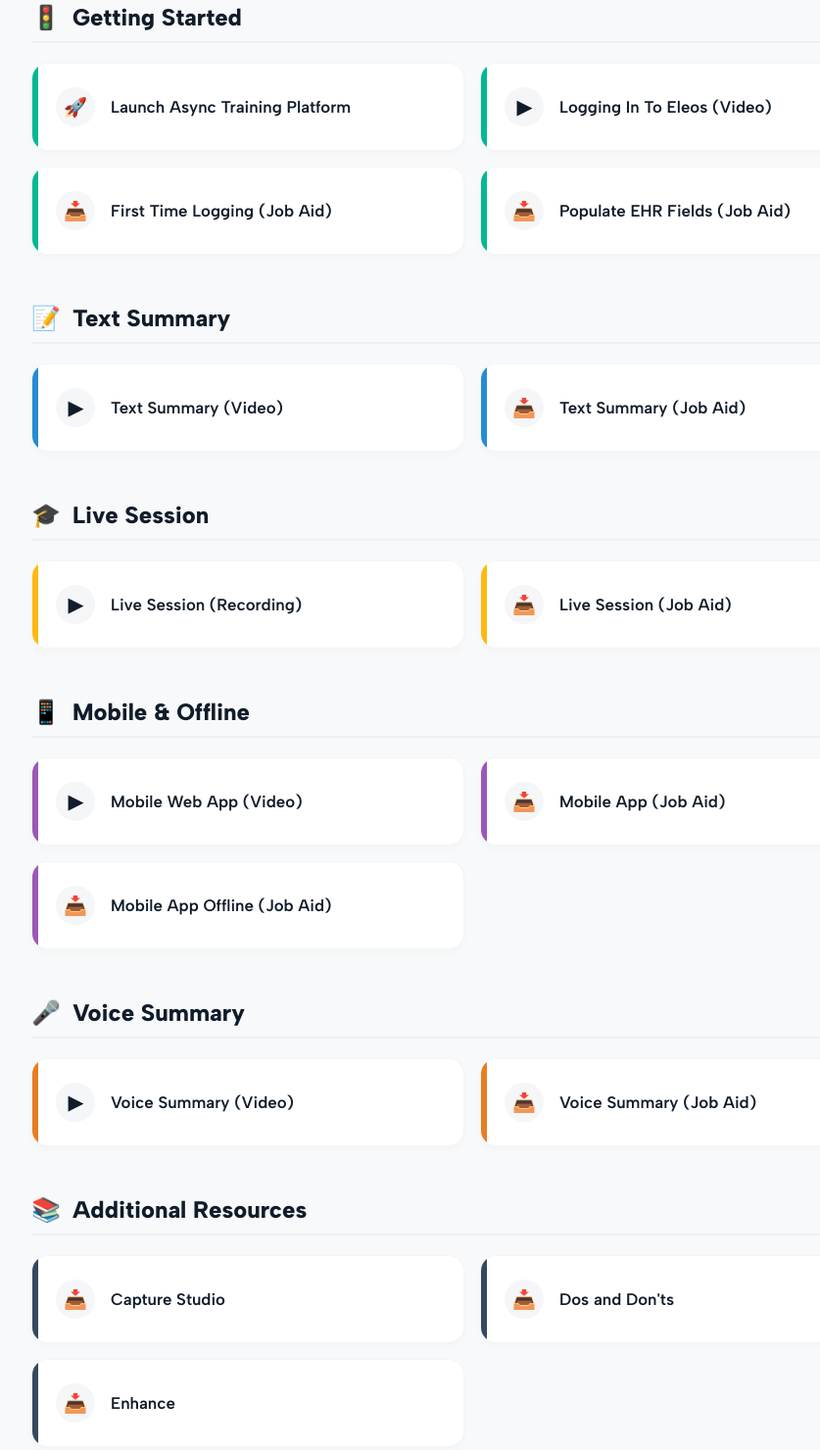
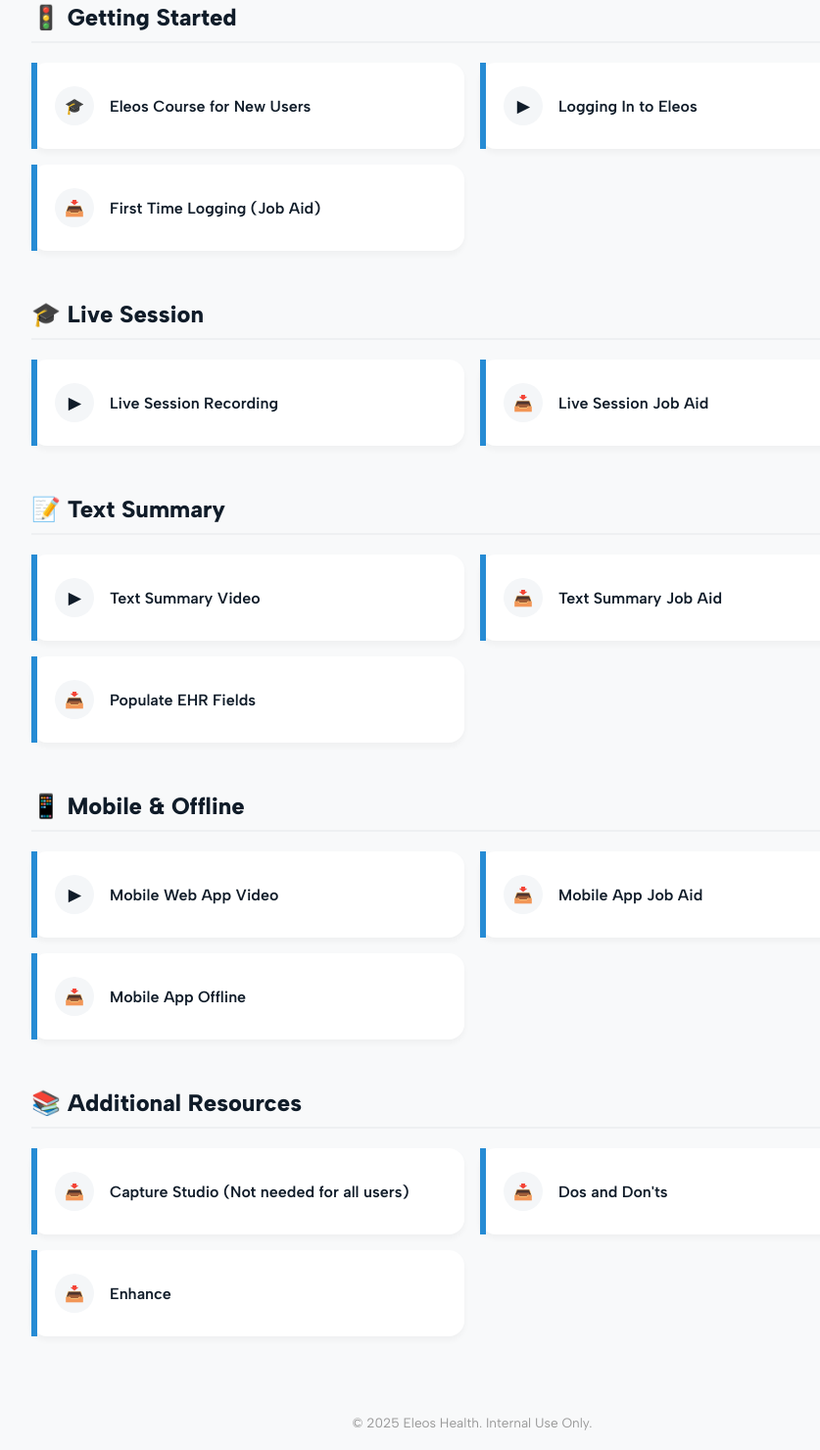
Before and after one commit to royl-wq/Eleos-learning-, a plain HTML site: page index.html in a window 1280 px wide. Shown: the part 148-1628 px from the top of the page at 98% size, without its empty margins (158-995 px from the left). Drawn offline with Linux system fonts and the light colour scheme.

Commit message:
Update index.html

```diff
--- a/index.html
+++ b/index.html
@@ -23,7 +23,6 @@
             color: var(--brand-navy);
             margin: 0;
             padding: 0;
-            -webkit-font-smoothing: antialiased;
         }
 
         header {
@@ -35,17 +34,11 @@
             border-bottom: 1px solid #e1e4e8;
             box-shadow: 0 2px 15px rgba(0,0,0,0.03);
             flex-wrap: wrap;
-            gap: 12px;
         }
 
         .logo-img {
             max-height: 60px;
-            height: auto;
-            width: auto;
-            max-width: 100%;
-            display: block;
             object-fit: contain;
-            flex-shrink: 0;
         }
 
         .header-title {
@@ -75,7 +68,6 @@
             padding-bottom: 10px;
             border-bottom: 2px solid #eef0f2;
             display: flex;
-            align-items: center;
             gap: 12px;
         }
 
@@ -92,20 +84,16 @@
         }
 
         .card {
-            background: white;
+            background: #fff;
             padding: 24px;
             border-radius: 16px;
             text-decoration: none;
             color: var(--brand-navy);
             font-weight: 600;
-            font-size: 1.05rem;
-            box-shadow: 0 4px 6px rgba(0,0,0,0.02);
-            border: 1px solid rgba(0,0,0,0.04);
+            box-shadow: 0 4px 6px rgba(0,0,0,0.04);
             display: flex;
             align-items: center;
-            transition: all 0.2s ease;
             position: relative;
-            overflow: hidden;
         }
 
         .card::before {
@@ -116,43 +104,22 @@
             bottom: 0;
             width: 6px;
             background-color: var(--brand-blue);
-            transition: background-color 0.2s;
-        }
-
-        .card:hover {
-            transform: translateY(-4px);
-            box-shadow: 0 12px 24px rgba(0,0,0,0.08);
-        }
-
-        .card:hover::before {
-            background-color: var(--brand-gold);
         }
 
         .icon-box {
             width: 40px;
             height: 40px;
             border-radius: 50%;
-            background-color: #f4f6f8;
+            background: #f4f6f8;
             display: flex;
             align-items: center;
             justify-content: center;
             margin-right: 16px;
-            font-size: 1.2rem;
-            flex-shrink: 0;
         }
-
-        /* Optional: slight color accents per section type */
-        .getting-started .card::before { background-color: #00B894; }
-        .text-summary .card::before   { background-color: #268BD4; }
-        .live-session .card::before   { background-color: #FDB913; }
-        .mobile-offline .card::before { background-color: #9B59B6; }
-        .voice-summary .card::before  { background-color: #E67E22; }
-        .extra-resources .card::before{ background-color: #34495E; }
 
         footer {
             text-align: center;
-            margin-top: 80px;
-            margin-bottom: 50px;
+            margin: 80px 0 50px;
             color: #999;
             font-size: 0.85rem;
         }
@@ -170,94 +137,81 @@
 <div class="container">
 
     <!-- GETTING STARTED -->
-        <h2><span>🚦</span> Getting Started</h2>
-        <div class="link-grid getting-started">
+    <h2>🚦 Getting Started</h2>
+    <div class="link-grid">
         <a href="https://share.articulate.com/kzuhFnQlYl-K2i3LuS2fl" target="_blank" class="card">
-                <div class="icon-box">🚀</div>
-                Launch Async Training Platform
+            <div class="icon-box">🎓</div>
+            Eleos Course for New Users
         </a>
         <a href="https://youtu.be/Sr-88cqweLg" target="_blank" class="card">
             <div class="icon-box">▶</div>
-                Logging In To Eleos (Video)
+            Logging In to Eleos
         </a>
-            <a href="https://drive.google.com/file/d/14zAJFPr5tlMSuINkKGPFKmq_YLhxI4z2/view?usp=drive_link" target="_blank" class="card">
+        <a href="https://drive.google.com/file/d/14zAJFPr5tlMSuINkKGPFKmq_YLhxI4z2/view" target="_blank" class="card">
             <div class="icon-box">📥</div>
             First Time Logging (Job Aid)
         </a>
-            <a href="https://drive.google.com/file/d/1O_058t5fTfUT7JDXOVbnbUrz_R2SyloW/view?usp=drive_link" target="_blank" class="card">
+    </div>
+
+    <!-- LIVE SESSION -->
+    <h2>🎓 Live Session</h2>
+    <div class="link-grid">
+        <a href="http://youtube.com/watch?v=myaTx9wxUBQ&feature=youtu.be" target="_blank" class="card">
+            <div class="icon-box">▶</div>
+            Live Session Recording
+        </a>
+        <a href="https://drive.google.com/file/d/1fSVrtUtAJIVlQe7zWvGOkQuU7OFPQ-cF/view" target="_blank" class="card">
             <div class="icon-box">📥</div>
-                Populate EHR Fields (Job Aid)
+            Live Session Job Aid
         </a>
     </div>
 
     <!-- TEXT SUMMARY -->
-        <h2><span>📝</span> Text Summary</h2>
-        <div class="link-grid text-summary">
+    <h2>📝 Text Summary</h2>
+    <div class="link-grid">
         <a href="https://youtu.be/OOfmBVevGGM" target="_blank" class="card">
             <div class="icon-box">▶</div>
-                Text Summary (Video)
+            Text Summary Video
         </a>
-            <a href="https://drive.google.com/file/d/1RdK7Ub0SSNupx5qStTM84shl51uo4c4q/view?usp=drive_link" target="_blank" class="card">
+        <a href="https://drive.google.com/file/d/1RdK7Ub0SSNupx5qStTM84shl51uo4c4q/view" target="_blank" class="card">
             <div class="icon-box">📥</div>
-                Text Summary (Job Aid)
+            Text Summary Job Aid
         </a>
-        </div>
-
-        <!-- LIVE SESSION -->
-        <h2><span>🎓</span> Live Session</h2>
-        <div class="link-grid live-session">
-            <a href="http://youtube.com/watch?v=myaTx9wxUBQ&feature=youtu.be" target="_blank" class="card">
-                <div class="icon-box">▶</div>
-                Live Session (Recording)
-            </a>
-            <a href="https://drive.google.com/file/d/1fSVrtUtAJIVlQe7zWvGOkQuU7OFPQ-cF/view?usp=drive_link" target="_blank" class="card">
+        <a href="https://drive.google.com/file/d/1O_058t5fTfUT7JDXOVbnbUrz_R2SyloW/view" target="_blank" class="card">
             <div class="icon-box">📥</div>
-                Live Session (Job Aid)
+            Populate EHR Fields
         </a>
     </div>
 
     <!-- MOBILE & OFFLINE -->
-        <h2><span>📱</span> Mobile & Offline</h2>
-        <div class="link-grid mobile-offline">
+    <h2>📱 Mobile & Offline</h2>
+    <div class="link-grid">
         <a href="https://youtu.be/V1gj5CezbY8" target="_blank" class="card">
             <div class="icon-box">▶</div>
-                Mobile Web App (Video)
+            Mobile Web App Video
         </a>
-            <a href="https://drive.google.com/file/d/1AsQZcKGVjCShXf0aTKTIK2IRyB7IxsOG/view?usp=drive_link" target="_blank" class="card">
+        <a href="https://drive.google.com/file/d/1AsQZcKGVjCShXf0aTKTIK2IRyB7IxsOG/view" target="_blank" class="card">
             <div class="icon-box">📥</div>
-                Mobile App (Job Aid)
+            Mobile App Job Aid
         </a>
-            <a href="https://drive.google.com/file/d/1X3dzxyYzWuwrEG6JWa46cJyRPX9L9WkE/view?usp=drive_link" target="_blank" class="card">
+        <a href="https://drive.google.com/file/d/1X3dzxyYzWuwrEG6JWa46cJyRPX9L9WkE/view" target="_blank" class="card">
             <div class="icon-box">📥</div>
-                Mobile App Offline (Job Aid)
-            </a>
-        </div>
-
-        <!-- VOICE SUMMARY -->
-        <h2><span>🎤</span> Voice Summary</h2>
-        <div class="link-grid voice-summary">
-            <a href="https://youtu.be/_bkx85ZmZa0" target="_blank" class="card">
-                <div class="icon-box">▶</div>
-                Voice Summary (Video)
-            </a>
-            <a href="https://drive.google.com/file/d/1FlZaZO3nIwFVcSFpsveyXK0O9k9S9Jck/view?usp=drive_link" target="_blank" class="card">
-                <div class="icon-box">📥</div>
-                Voice Summary (Job Aid)
+            Mobile App Offline
         </a>
     </div>
 
     <!-- ADDITIONAL RESOURCES -->
-        <h2><span>📚</span> Additional Resources</h2>
-        <div class="link-grid extra-resources">
-            <a href="https://drive.google.com/file/d/1b3vpR4u29qqwkoGeb_KRIgTNFguwQ50z/view?usp=drive_link" target="_blank" class="card">
+    <h2>📚 Additional Resources</h2>
+    <div class="link-grid">
+        <a href="https://drive.google.com/file/d/1b3vpR4u29qqwkoGeb_KRIgTNFguwQ50z/view" target="_blank" class="card">
             <div class="icon-box">📥</div>
-                Capture Studio
+            Capture Studio (Not needed for all users)
         </a>
-            <a href="https://drive.google.com/file/d/1FsGX1V0sTdLBX65507Ejz2oyCNbQN7NK/view?usp=drive_link" target="_blank" class="card">
+        <a href="https://drive.google.com/file/d/1FsGX1V0sTdLBX65507Ejz2oyCNbQN7NK/view" target="_blank" class="card">
             <div class="icon-box">📥</div>
             Dos and Don'ts
         </a>
-            <a href="https://drive.google.com/file/d/1zTjouVUzttCWhrkYlIbdx7to-nQrKn0U/view?usp=drive_link" target="_blank" class="card">
+        <a href="https://drive.google.com/file/d/1zTjouVUzttCWhrkYlIbdx7to-nQrKn0U/view" target="_blank" class="card">
             <div class="icon-box">📥</div>
             Enhance
         </a>
```
Lines whose indentation alone changed are shown as unchanged.
